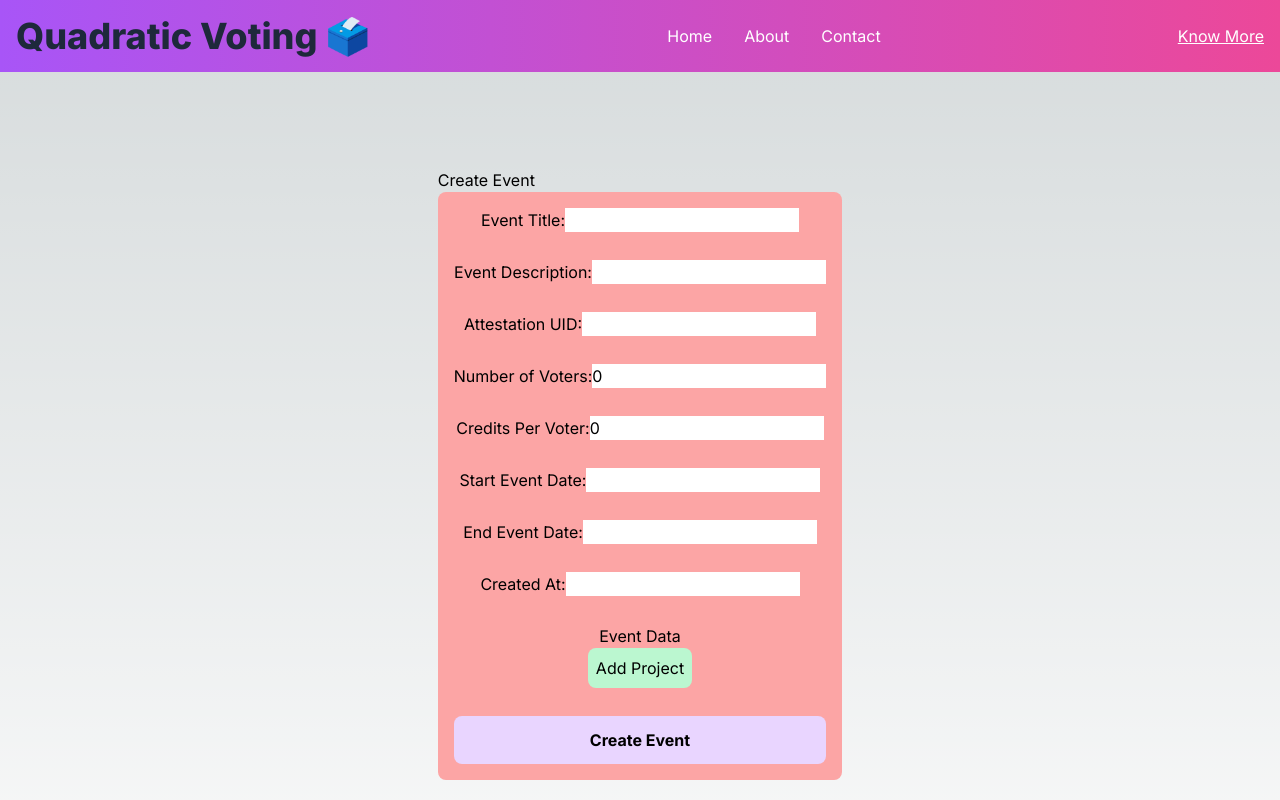
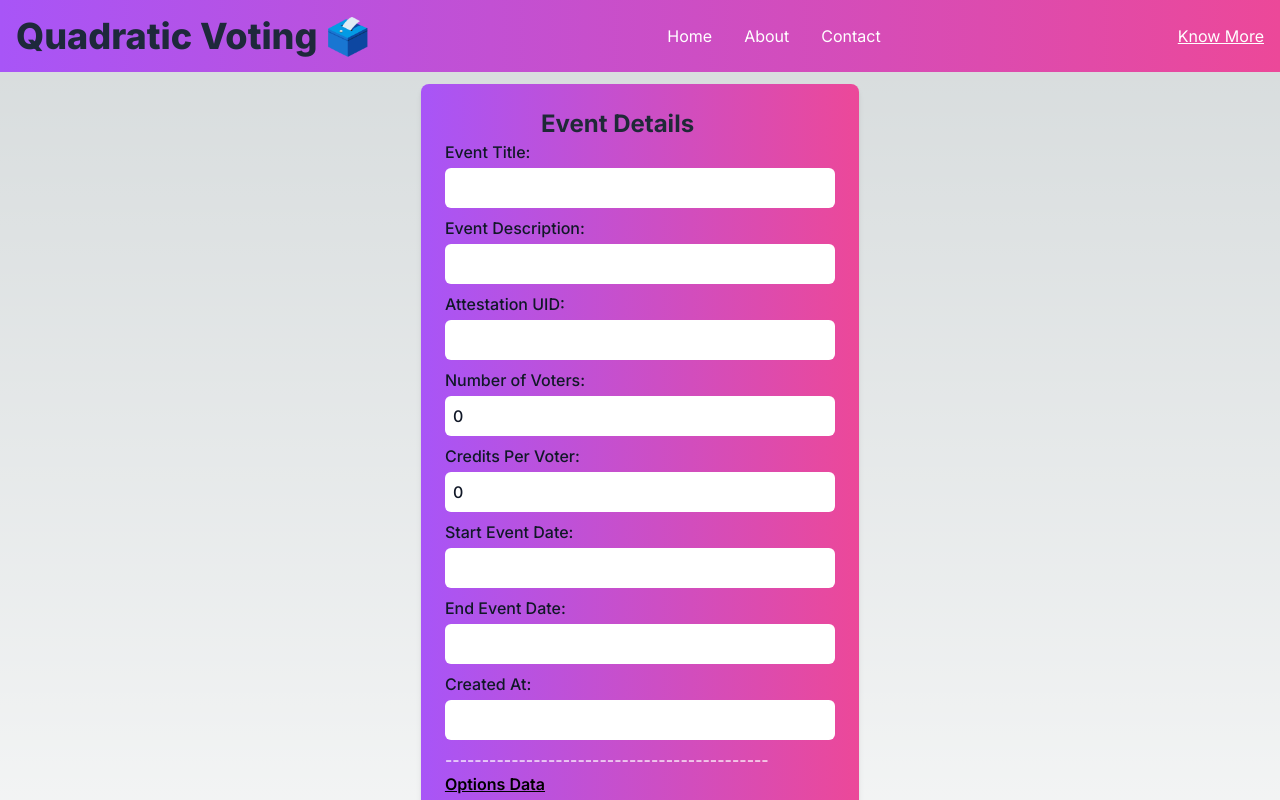
Before and after one commit to sanjay-sol/Quadratic_Voting, a Next.js app in the folder client/: page /create in a window 1280 px wide. Shown: the top 800 px of the page. Built offline with nearby package versions, Linux system fonts and the light colour scheme.

Commit message:
created seperate Voterform and aded styles

```diff
--- a/client/src/apollo/client.ts
+++ b/client/src/apollo/client.ts
@@ -1,8 +1,7 @@
 "use client";
 import { ApolloClient, InMemoryCache } from '@apollo/client';
 const client = new ApolloClient({
-  uri: 'https://qvote.onrender.com/',
-  // uri: process.env.GRAPHQL_API,
+  uri: process.env.GRAPHQL_API,
   cache: new InMemoryCache(),
 });
 export default client;
--- a/client/src/app/create/page.tsx
+++ b/client/src/app/create/page.tsx
@@ -5,12 +5,10 @@ import React from 'react';
 const Page = () => {
 
     return (
-        <main className="flex min-h-screen flex-col items-center justify-between p-24">
-        <div>
-            <h1>Create Event</h1>
+        <div className='flex flex-col justify-center items-center pt-3 pb-3'>
             <EventForm />
         </div>
-        </main>
+
     );
 };
 
--- a/client/src/app/vote/page.tsx
+++ b/client/src/app/vote/page.tsx
@@ -1,90 +1,15 @@
 "use client";
-import { useSearchParams } from 'next/navigation';
-import React, { useState, useEffect } from 'react';
-import { useQuery, useMutation } from '@apollo/client';
-import { GET_EVENT_QUERY } from '../../apollo/getEventQuery';
-import { UPDATE_VOTE_MUTATION } from '../../apollo/voteMutation';
+import VoteForm from '../../components/VoteForm';
+import React from 'react';
 
 const Page = () => {
-   const searchParams = useSearchParams();
-    const eventId = searchParams.get('eventId');
-  const voterId = searchParams.get('voterId');
-  const { loading: eventLoading, error: eventError, data: eventData } = useQuery(GET_EVENT_QUERY, {
-    variables: { getEventId: eventId },
-  });
 
-    const [votes, setVotes] = useState<any>([]);
-    const [name, setName] = useState<string>('');
+    return (
+        <div className='flex flex-col justify-center items-center pt-3 pb-3'>
+            <VoteForm />
+        </div>
 
-  const [updateVoteData] = useMutation(UPDATE_VOTE_MUTATION);
-
-  useEffect(() => {
-    if (!eventLoading && eventData && eventData.getEvent) {
-      // Initialize votes array with zeros
-      const initialVotes = Array(eventData.getEvent.event_data.length).fill(0);
-      setVotes(initialVotes);
-    }
-  }, [eventData, eventLoading]);
-
-  const handleVoteChange = (index:any, value:any) => {
-    const updatedVotes = [...votes];
-    updatedVotes[index] = value;
-    setVotes(updatedVotes);
-  };
-
-  const handleVoteSubmit = async () => {
-    try {
-      const { data } = await updateVoteData({
-        variables: {
-          updateVoteDataId: voterId,
-          name: name,
-          votes: votes,
-        },
-      });
-
-      console.log('Vote data updated:', data.updateVoteData);
-    } catch (error:any) {
-      console.error('Error updating vote data:', error.message);
-    }
-  };
-
-  if (eventLoading) return <p>Loading...</p>;
-    if (eventError) return <p>Error loading event data</p>;
-
-    const  {getEvent}  = eventData;
-
-
-  return (
-    <div className='flex flex-col'>
-      <h1>{getEvent?.event_title}</h1>
-      <p>{getEvent?.event_description}</p>
-     <input className='text-black w-52 p-2 m-4' type="text" value={name} onChange={(e:any)=> setName(e.target.value)} />
-      <form className='flex flex-col justify-center items-center'>
-        {getEvent?.event_data?.map((event:any, index:any) => (
-            <div key={index} className='flex flex-row gap-2 m-2 p-3 justify-center items-center'>
-
-            <label>
-                    {event.title} Votes:
-
-                    <input
-                        className='text-black p-3 m-2 rounded-md'
-                type="number"
-                value={votes[index]}
-                onChange={(e) => handleVoteChange(index, parseInt(e.target.value, 10))}
-              />
-            </label>
-          </div>
-        ))}
-              {name ?
-                  <button className='bg-red-200 text-black font-bold p-3 rounded-md w-36' type="button" onClick={handleVoteSubmit}>
-                      Submit Votes
-                  </button>
-                  : <button className='bg-red-200 text-black font-bold p-3 rounded-md w-36' type="button" disabled>
-                      Enter Name
-                  </button> }
-      </form>
-    </div>
-  );
+    );
 };
 
 export default Page;
--- a/client/src/components/EventForm.tsx
+++ b/client/src/components/EventForm.tsx
@@ -87,113 +87,119 @@ const EventForm: React.FC = () => {
   };
 
    return (
-    <div className='flex flex-col justify-center text-center items-center'>
-      <form className='flex flex-col gap-7 bg-red-300 p-4 rounded-lg' onSubmit={(e: FormEvent) => e.preventDefault()}>
-        {/* Form input fields */}
-        <label>
+    <div className="flex flex-col justify-center items-center">
+      <form className="max-w-md mx-auto p-6 bg-gradient-to-r from-purple-500 to-pink-500 text-white rounded-lg shadow-md">
+        <h1 className='text-2xl pl-24 font-bold text-gray-800'> Event Details</h1>
+        <label className="block mb-2 text-gray-900 font-medium">
           Event Title:
           <input
             type="text"
             name="event_title"
-            className='text-black'
+            className="w-full p-2 mt-1 rounded-md"
             value={eventData.event_title}
             onChange={handleInputChange}
           />
         </label>
-        <label>
+        <label className="block mb-2 text-gray-900 font-medium">
           Event Description:
           <input
-            className='text-black'
+            type="text"
             name="event_description"
+            className="w-full p-2 mt-1 rounded-md"
             value={eventData.event_description}
             onChange={handleInputChange}
           />
         </label>
-        <label>
+        <label className="block mb-2 text-gray-900 font-medium">
           Attestation UID:
           <input
-                      className='text-black'
             type="text"
             name="attestation_uid"
+            className="w-full p-2 mt-1 rounded-md"
             value={eventData.attestation_uid}
             onChange={handleInputChange}
           />
         </label>
-        <label>
+        <label className="block mb-2 text-gray-900 font-medium">
           Number of Voters:
           <input
-                      className='text-black'
             type="number"
             name="num_voters"
+            className="w-full p-2 mt-1 rounded-md"
             value={eventData.num_voters}
-            onChange={(e)=> setEventData({...eventData, num_voters: parseInt(e.target.value)}) }
+            onChange={(e) => setEventData({ ...eventData, num_voters: parseInt(e.target.value) })}
           />
         </label>
-        <label>
+        <label className="block mb-2 text-gray-900 font-medium">
           Credits Per Voter:
           <input
-            className='text-black'
             type="number"
             name="credits_per_voter"
+            className="w-full p-2 mt-1 rounded-md"
             value={eventData.credits_per_voter}
-            onChange={(e)=> setEventData({...eventData, credits_per_voter: parseInt(e.target.value)}) }
+            onChange={(e) => setEventData({ ...eventData, credits_per_voter: parseInt(e.target.value) })}
           />
         </label>
-        <label>
+        <label className="block mb-2 text-gray-900 font-medium">
           Start Event Date:
           <input
-            className='text-black'
             type="text"
             name="start_event_date"
+            className="w-full p-2 mt-1 rounded-md"
             value={eventData.start_event_date}
             onChange={handleInputChange}
           />
         </label>
-        <label>
+        <label className="block mb-2 text-gray-900 font-medium">
           End Event Date:
           <input
-            className='text-black'
             type="text"
             name="end_event_date"
+            className="w-full p-2 mt-1 rounded-md"
             value={eventData.end_event_date}
             onChange={handleInputChange}
           />
         </label>
-        <label>
+        <label className="block mb-2 text-gray-900 font-medium">
           Created At:
           <input
-             className='text-black'
             type="text"
             name="created_at"
+            className="w-full p-2 mt-1 rounded-md"
             value={eventData.created_at}
             onChange={handleInputChange}
           />
         </label>
-
-        {/* Event Data (Array of Projects) */}
                <div>
-          <h3 className='text-black'>Event Data</h3>
+                   <p>--------------------------------------------</p>
+          <h3 className="text-black font-semibold underline">Options Data</h3>
           {eventData.event_data.map((project, index) => (
-            <div key={index}>
-              <label>
-                Project {index + 1}:
+            <div key={index} className="mb-2">
+              <label className='text-black '>
+                Option {index + 1}:
                 <input
-                  className='text-black'
                   type="text"
                 value={project.title}
+                placeholder='Enter Option Title'
                   onChange={(e) => handleProjectInputChange(index, e)}
+                  className="w-full p-2 mt-1 rounded-md"
                 />
               </label>
             </div>
           ))}
-          <button className='bg-green-200 rounded-lg p-2 text-black' type="button" onClick={handleAddProject}>
-            Add Project
+          <button className="bg-green-300 rounded-lg p-2 mt-2 text-black" type="button" onClick={handleAddProject}>
+            Add Option
           </button>
                </div>
-
-        <button className='bg-purple-200 rounded-lg p-3 text-black font-bold' type="button" onClick={handleCreateEvent}>
+               <p>--------------------------------------------</p>
+            {eventData.event_data.length > 1 ? (
+        <button className="bg-purple-800 rounded-lg p-3 text-white font-bold mt-4 w-full" type="button" onClick={handleCreateEvent}>
           Create Event
+                   </button>) : (
+                       <button className="bg-purple-800 rounded-lg p-3 text-white font-bold mt-4 w-full cursor-not-allowed" type="button" disabled >
+                           Add atleast 2 Options
                        </button>
+                     )}
       </form>
     </div>
   );
--- /dev/null
+++ b/client/src/components/VoteForm.tsx
@@ -0,0 +1,90 @@
+"use client";
+import { useSearchParams } from 'next/navigation';
+import React, { useState, useEffect } from 'react';
+import { useQuery, useMutation } from '@apollo/client';
+import { GET_EVENT_QUERY } from '../apollo/getEventQuery';
+import { UPDATE_VOTE_MUTATION } from '../apollo/voteMutation';
+
+const VoteForm: React.FC = () => {
+   const searchParams = useSearchParams();
+    const eventId = searchParams.get('eventId');
+  const voterId = searchParams.get('voterId');
+  const { loading: eventLoading, error: eventError, data: eventData } = useQuery(GET_EVENT_QUERY, {
+    variables: { getEventId: eventId },
+  });
+
+    const [votes, setVotes] = useState<any>([]);
+    const [name, setName] = useState<string>('');
+
+  const [updateVoteData] = useMutation(UPDATE_VOTE_MUTATION);
+
+  useEffect(() => {
+    if (!eventLoading && eventData && eventData.getEvent) {
+      // Initialize votes array with zeros
+      const initialVotes = Array(eventData.getEvent.event_data.length).fill(0);
+      setVotes(initialVotes);
+    }
+  }, [eventData, eventLoading]);
+
+  const handleVoteChange = (index:any, value:any) => {
+    const updatedVotes = [...votes];
+    updatedVotes[index] = value;
+    setVotes(updatedVotes);
+  };
+
+  const handleVoteSubmit = async () => {
+    try {
+      const { data } = await updateVoteData({
+        variables: {
+          updateVoteDataId: voterId,
+          name: name,
+          votes: votes,
+        },
+      });
+
+      console.log('Vote data updated:', data.updateVoteData);
+    } catch (error:any) {
+      console.error('Error updating vote data:', error.message);
+    }
+  };
+
+  if (eventLoading) return <p>Loading...</p>;
+    if (eventError) return <p>Error loading event data</p>;
+
+    const  {getEvent}  = eventData;
+
+
+  return (
+    <div className='flex flex-col'>
+      <h1>{getEvent?.event_title}</h1>
+      <p>{getEvent?.event_description}</p>
+     <input className='text-black w-52 p-2 m-4' type="text" value={name} onChange={(e:any)=> setName(e.target.value)} />
+      <form className='flex flex-col justify-center items-center'>
+        {getEvent?.event_data?.map((event:any, index:any) => (
+            <div key={index} className='flex flex-row gap-2 m-2 p-3 justify-center items-center'>
+
+            <label>
+                    {event.title} Votes:
+
+                    <input
+                        className='text-black p-3 m-2 rounded-md'
+                type="number"
+                value={votes[index]}
+                onChange={(e) => handleVoteChange(index, parseInt(e.target.value, 10))}
+              />
+            </label>
+          </div>
+        ))}
+              {name ?
+                  <button className='bg-red-200 text-black font-bold p-3 rounded-md w-36' type="button" onClick={handleVoteSubmit}>
+                      Submit Votes
+                  </button>
+                  : <button className='bg-red-200 text-black font-bold p-3 rounded-md w-36' type="button" disabled>
+                      Enter Name
+                  </button> }
+      </form>
+    </div>
+  );
+};
+
+export default VoteForm;
```
Lines whose indentation alone changed are shown as unchanged.
